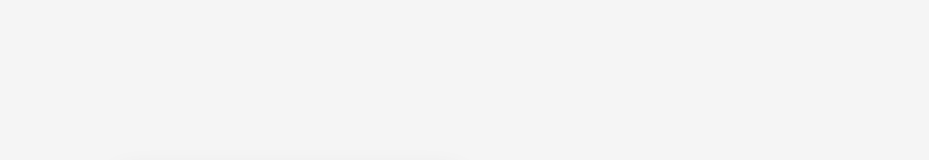
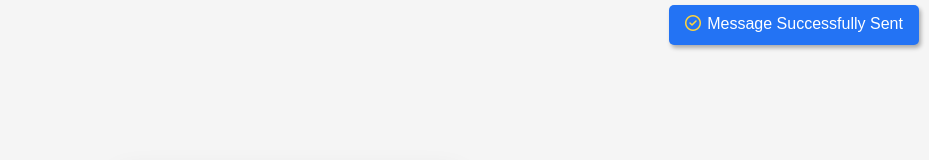
Before and after one commit to abbas99917/Dynamic-profile-Data, a plain HTML site: page index.html in a window 1280 px wide. Both pictures are taken after a click on the button "Sent Message". Shown: the top 160 px of the page, without its empty margins (351-1280 px from the left). Drawn offline with Linux system fonts and the light colour scheme; grey boxes are pictures that could not be loaded.

Commit message:
add toast notifications

```diff
--- a/index.html
+++ b/index.html
@@ -31,6 +31,13 @@
 <i class="fa-solid fa-circle-arrow-right next-btn"></i>
 </div>
 
+<!-- toast--notifications -->
+
+<div class="toast-notification">
+  <i class="fa-regular fa-circle-check" style="color: rgb(255, 212, 59);"></i>
+    <p>Message Successfully Sent</p>
+</div>
+
 
 <script src="main.js"></script>
 </body>
--- a/main.js
+++ b/main.js
@@ -118,3 +118,22 @@ cardWrapper.addEventListener("click", (e) => {
 
 });
 showProfileDetails()
+
+
+
+const message = document.querySelector(".sent-messgage");
+
+message.addEventListener("click", () => {
+
+    setTimeout(() => {
+        const toast = document.querySelector(".toast-notification");
+
+        toast.classList.add("show");
+
+        setTimeout(()=>{
+        toast.classList.remove("show")
+        },3000)
+
+    }, 300);
+
+});
--- a/style.css
+++ b/style.css
@@ -230,7 +230,31 @@ body {
 .sent-messgage:active {
     transform: translateY(0);
 }
+/* ======================================================= */
 
+.toast-notification{
+    width: 250px;
+    height: 40px;
+    padding: 10px;
+    display: flex;
+    justify-content: space-evenly;
+    border-radius: 5px;
+    position: absolute;
+    background-color: #2373F4;
+    color: white;
+    top: 5px;
+    right: 10px;
+    box-shadow: 2px 3px 4px rgba(0, 0, 0, 0.3);
+    opacity: 0;
+    visibility: hidden;
+    transform: translateY(20px);
+    transition: all 0.4s ease;
+}
+.toast-notification.show {
+    opacity: 1;
+    visibility: visible;
+    transform: translateY(0);
+}
 
 /* =========================
    TABLET
```
